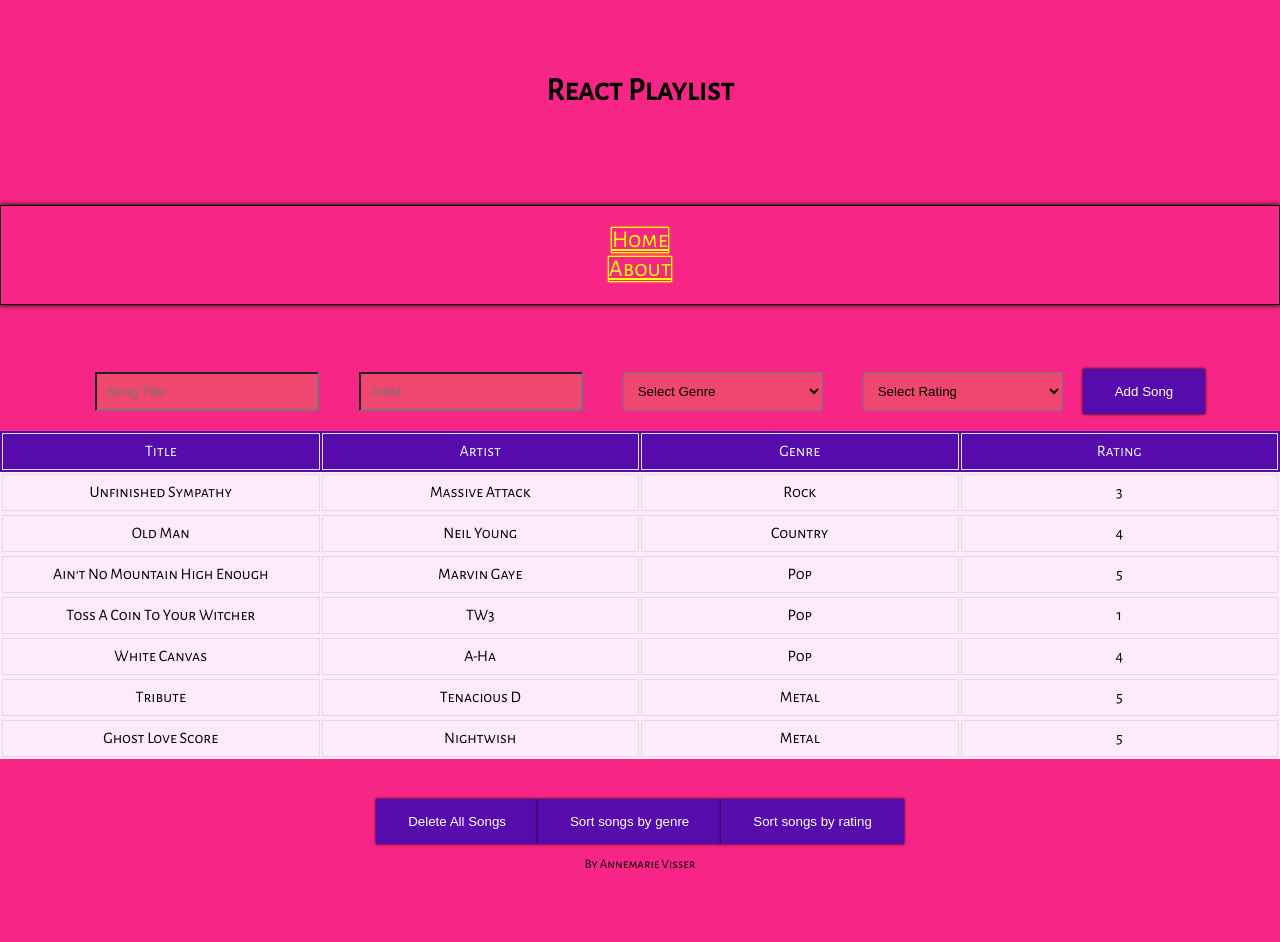
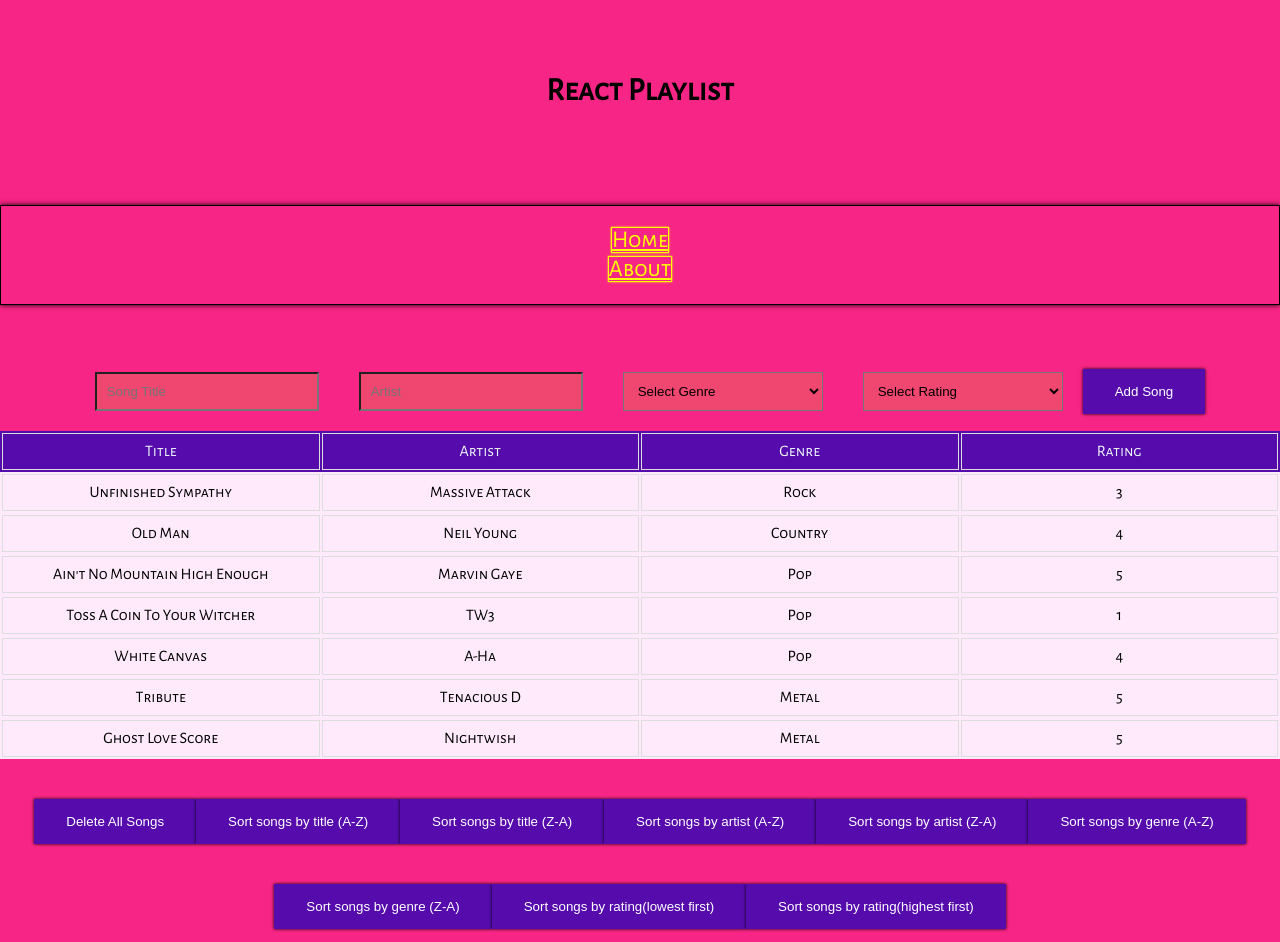
Before and after one commit to AnnemarieVisser/Eindopdracht_React, a React (Create React App) app in the folder playlist/: page / in a window 1280 px wide. Shown: the top 942 px of the page. Before the commit the page ends 886 px from the top, so only its background shows below. Built offline with nearby package versions, Linux system fonts and the light colour scheme.

Commit message:
added sorting buttons for everything

```diff
--- a/playlist/src/SongOverview.js
+++ b/playlist/src/SongOverview.js
@@ -14,8 +14,8 @@ class SongOverview extends React.Component {
         }
         this.addSong = this.addSong.bind(this);
         this.deleteAllSongs = this.deleteAllSongs.bind(this);
-        this.sortSongsByGenre = this.sortSongsByGenre.bind(this);
-        this.sortSongsByRating = this.sortSongsByRating.bind(this);
+        this.sortSongs = this.sortSongs.bind(this);
+        this.sortSongsReversed = this.sortSongsReversed.bind(this);
     }
 
     addSong = (song) => {
@@ -29,9 +29,9 @@ class SongOverview extends React.Component {
         this.setState({ songs: [] });
     }
 
-    sortSongsByGenre() {
+    sortSongs(sortField) {
         this.setState(prevState => {
-            const sortedSongs = prevState.songs.sort((a, b) => (a.genre > b.genre) ? 1 : -1)
+            const sortedSongs = prevState.songs.sort((a, b) => (a[sortField] > b[sortField]) ? 1 : -1)
                 .map(song =>
                     <SongList key={song.id} artist={song.artist} title={song.title} genre={song.genre} rating={song.rating} deleteSong={this.deleteSong}
                     />);
@@ -39,9 +39,9 @@ class SongOverview extends React.Component {
         })
     }
 
-    sortSongsByRating() {
+    sortSongsReversed(sortField) {
         this.setState(prevState => {
-            const sortedSongs = prevState.songs.sort((a, b) => (a.rating > b.rating) ? 1 : -1)
+            const sortedSongs = prevState.songs.sort((a, b) => (b[sortField] > a[sortField]) ? 1 : -1)
                 .map(song =>
                     <SongList key={song.id} artist={song.artist} title={song.title} genre={song.genre} rating={song.rating} deleteSong={this.deleteSong}
                     />);
@@ -57,8 +57,14 @@ class SongOverview extends React.Component {
                 <SongSorting />
                 {allSongs}
                 <button id='deletebutton' type="submit" onClick={this.deleteAllSongs}>Delete All Songs</button>
-                <button className='sortsongbutton' type="submit" onClick={this.sortSongsByGenre} > Sort songs by genre</button>
-                <button className='sortsongbutton' type="submit" onClick={this.sortSongsByRating} > Sort songs by rating</button>
+                <button className='sortsongbutton' type="submit" onClick={() => this.sortSongs('title')} > Sort songs by title (A-Z)</button>
+                <button className='sortsongbutton' type="submit" onClick={() => this.sortSongsReversed('title')} > Sort songs by title (Z-A)</button>
+                <button className='sortsongbutton' type="submit" onClick={() => this.sortSongs('artist')} > Sort songs by artist (A-Z)</button>
+                <button className='sortsongbutton' type="submit" onClick={() => this.sortSongsReversed('artist')} > Sort songs by artist (Z-A)</button>
+                <button className='sortsongbutton' type="submit" onClick={() => this.sortSongs('genre')} > Sort songs by genre (A-Z)</button>
+                <button className='sortsongbutton' type="submit" onClick={() => this.sortSongsReversed('genre')} > Sort songs by genre (Z-A)</button>
+                <button className='sortsongbutton' type="submit" onClick={() => this.sortSongs('rating')} > Sort songs by rating(lowest first)</button>
+                <button className='sortsongbutton' type="submit" onClick={() => this.sortSongsReversed('rating')} > Sort songs by rating(highest first)</button>
             </div>
         )
     }
```
Also changed, not shown: 1 other file (tests, documents, lock files or other folders).
